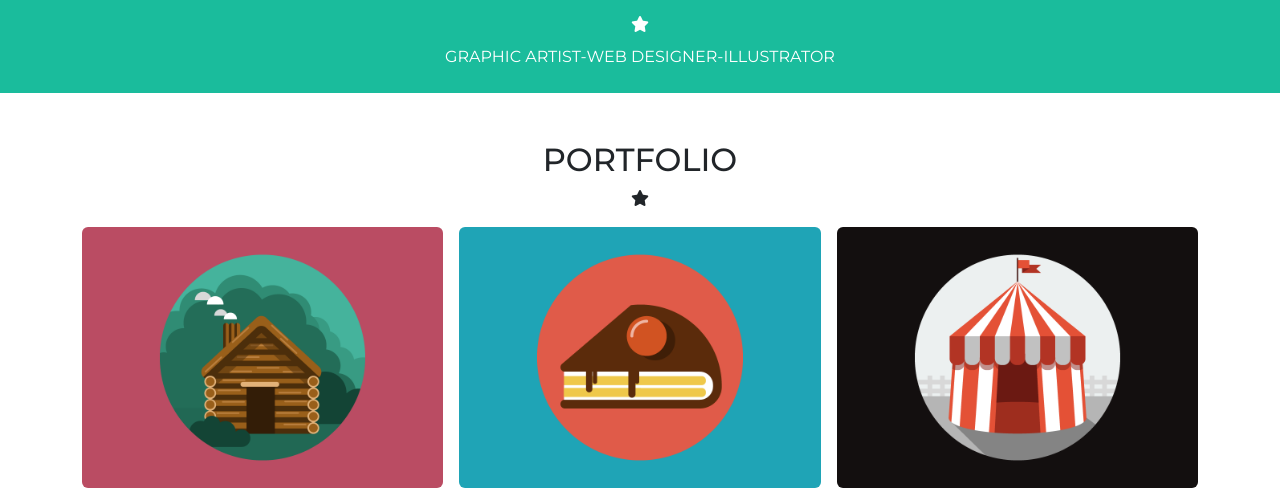
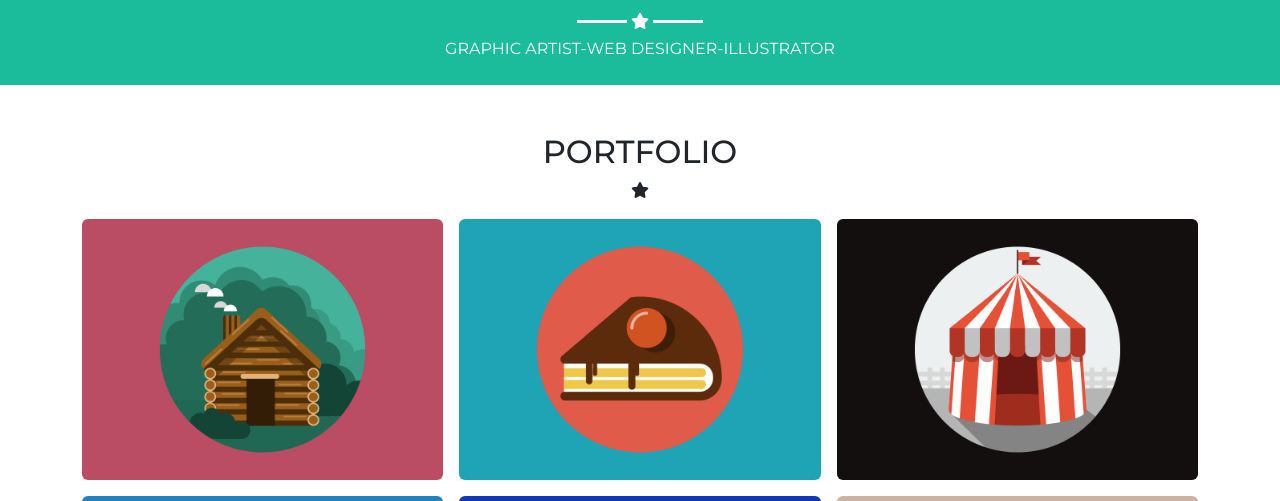
Before and after one commit to Andrea-Baggio/html-css-bootstrap-freelancer, a plain HTML site: page index.html in a window 1280 px wide. Shown: the part 219-720 px from the top of the page. Drawn offline with nearby package versions, Linux system fonts and the light colour scheme.

Commit message:
stella sbagliata

```diff
--- a/css/style.css
+++ b/css/style.css
@@ -5,6 +5,12 @@ body {
 a {
     text-decoration: none;
     color: white;
+}
+
+.line {
+    height: 3px;
+    width: 50px;
+    background-color: white;
 }
 
 .navbar {
@@ -48,3 +54,7 @@ a {
     background-color: rgb(26, 188, 156);
     color: white;
 }
+
+footer {
+    background-color: rgb(58, 84, 109);
+}
--- a/index.html
+++ b/index.html
@@ -48,8 +48,10 @@
                     <img class="h-100" src="img/avatar.svg" alt="">
                 </div>
                 <h1 class="pt-1">Start Bootstrap</h1>
-                <div class="col-4 star d-inline-block py-2">
-                    <i class="fa-solid fa-star"></i>
+                <div class="star-container d-flex justify-content-center align-items-center py-2">
+                    <div class="line"></div>
+                    <i class="fa-solid fa-star px-1"></i>
+                    <div class="line"></div>
                 </div>
                 <div class="container">
                     <ul class="header-list text-center list-inline d-flex justify-content-center">
@@ -155,10 +157,13 @@
                     <label for="floatingTextarea">Message</label>
                 </div>
                 <div class="text-start mt-3">
-                    <button type="submit" class="btn btn-bg">Submit</button>
+                    <button type="submit" class="btn btn-bg">Send</button>
                 </div>
 			</div>
 		</div>
 	</section>
+    <footer>
+
+    </footer>
   </body>
 </html>
```
